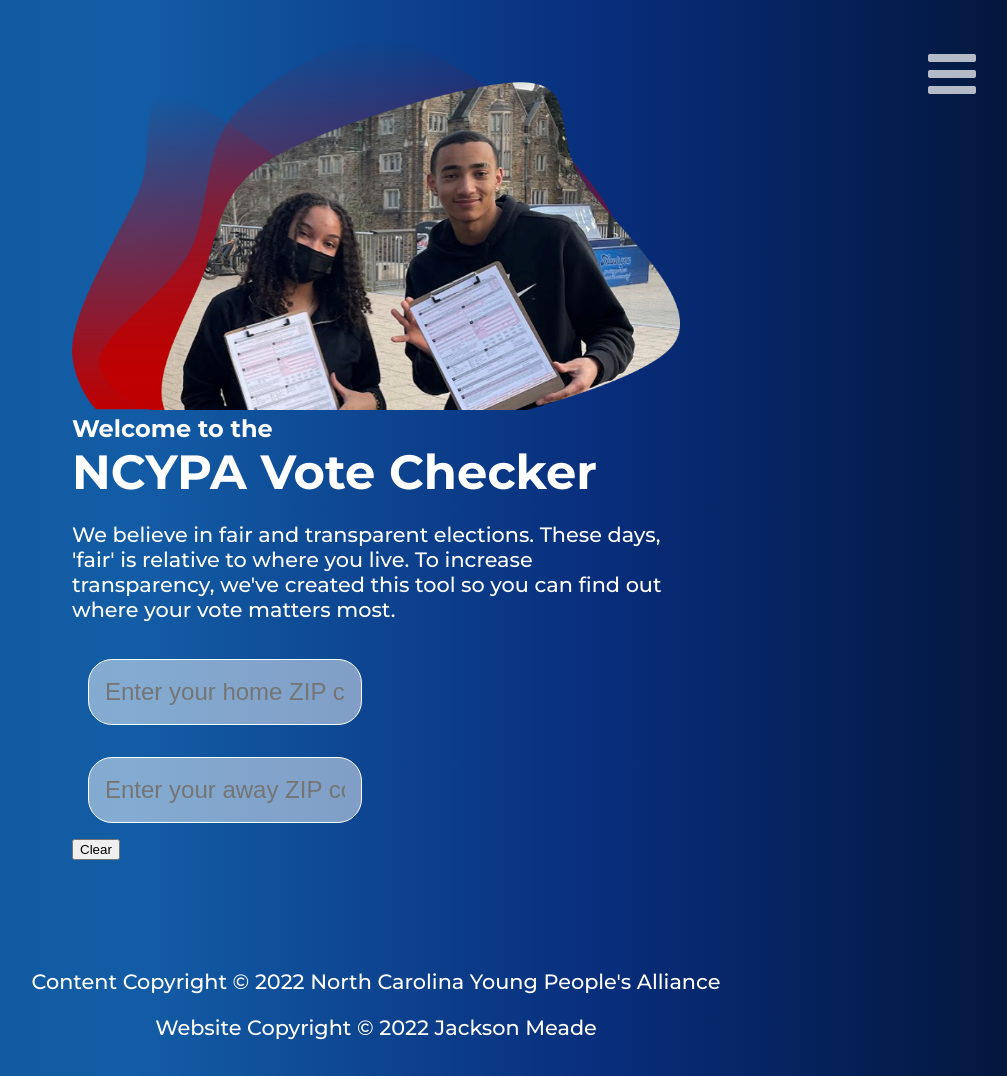
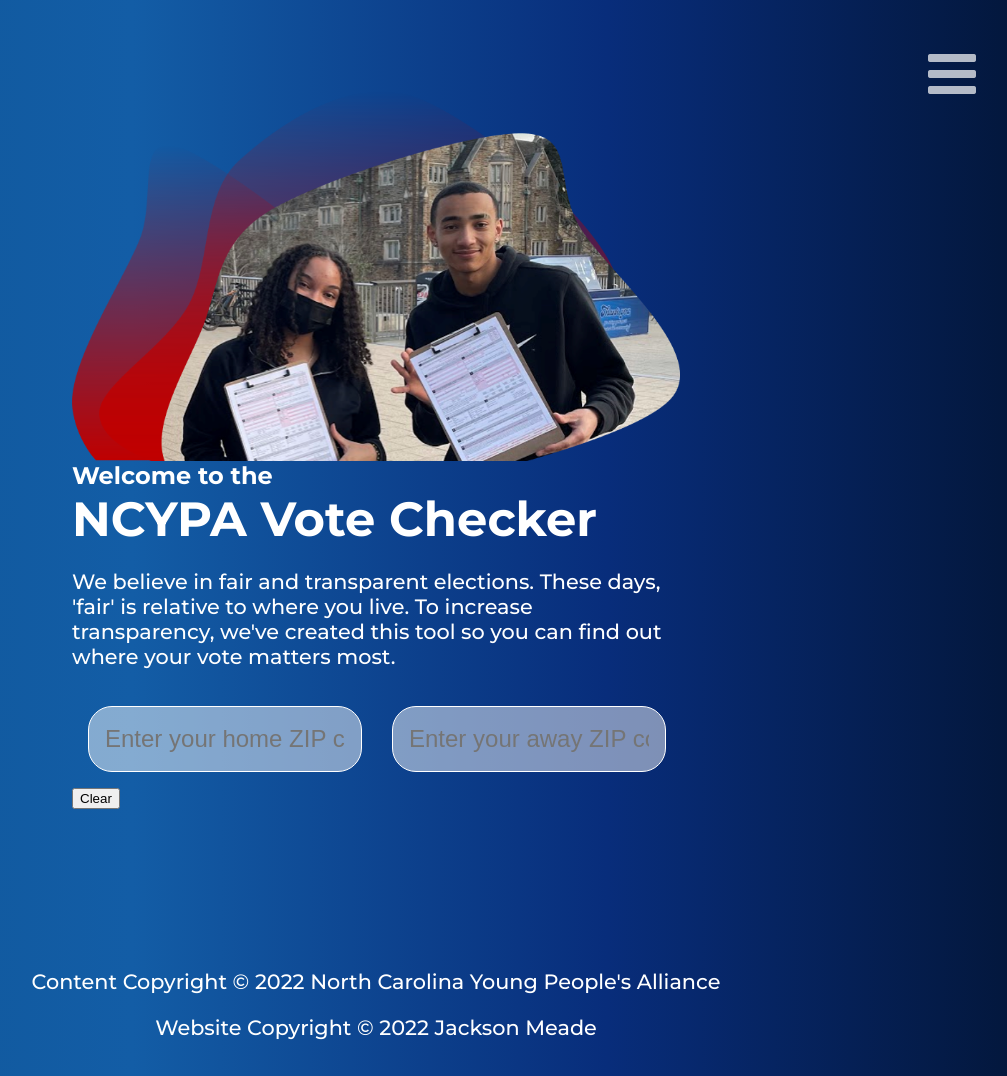
Before and after one commit to JacksonMeade/ncypa, a Jekyll site: the page built from checkmyvote.html, in a window 1280 px wide. Shown: the whole page, without its empty margins (264-1271 px from the left). Built offline with Jekyll 4.4.1, drawn with Linux system fonts in a browser that asks for light colours; nearby versions of some CDN libraries.

Commit message:
keep it coming

```diff
--- a/checkmyvote.html
+++ b/checkmyvote.html
@@ -12,15 +12,17 @@
 
 <section>
     <div id="search-header" class="jumbotron full-height row">
-        <div class="col-xs-12 col-sm-11 col-md-6 col-lg-5">
+        <div class="col-xs-12 col-sm-11 col-md-6 col-lg-5 row">
             <img src="assets/img/votertool-feature.png" class="img-responsive" alt="Vote Tool">
             <h3>Welcome to the <br /><span style="font-size: 3rem">NCYPA Vote Checker</span></h3>
             <p>We believe in fair and transparent elections. These days, 'fair' is relative to where you live. To increase transparency, we've created this tool so you can find out where your vote matters most.</p>
-            <div class="col-xs-12 col-md-6">
-                <input type="text" id="search-1" placeholder="Enter your home ZIP code...">
-            </div>
-            <div class="col-xs-12 col-md-6">
-                <input type="text" id="search-2" placeholder="Enter your away ZIP code...">
+            <div class="row" style="width: 100%">
+                <div class="col-xs-12 col-md-6">
+                    <input type="text" id="search-1" placeholder="Enter your home ZIP code...">
+                </div>
+                <div class="col-xs-12 col-md-6">
+                    <input type="text" id="search-2" placeholder="Enter your away ZIP code...">
+                </div>
             </div>
             <button id="clear-button" class="btn btn-default">Clear</button>
         </div>
```
